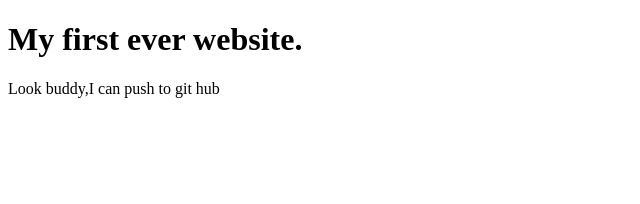
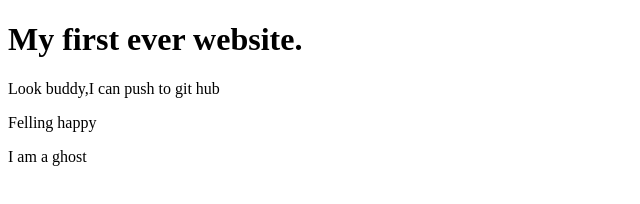
Before and after one commit to naeemsifat/my.first.website, a plain HTML site: page index.html in a window 1280 px wide. Shown: the whole page, without its empty margins (0-640 px from the left). Drawn offline with Linux system fonts and the light colour scheme.

Commit message:
ghost added

```diff
--- a/index.html
+++ b/index.html
@@ -8,5 +8,7 @@
 <body>
     <h1>My first ever website.</h1>
     <p>Look buddy,I can push to git hub</p>
+    <p>Felling happy</p>
+    <p>I am a ghost</p>
 </body>
 </html>
```
